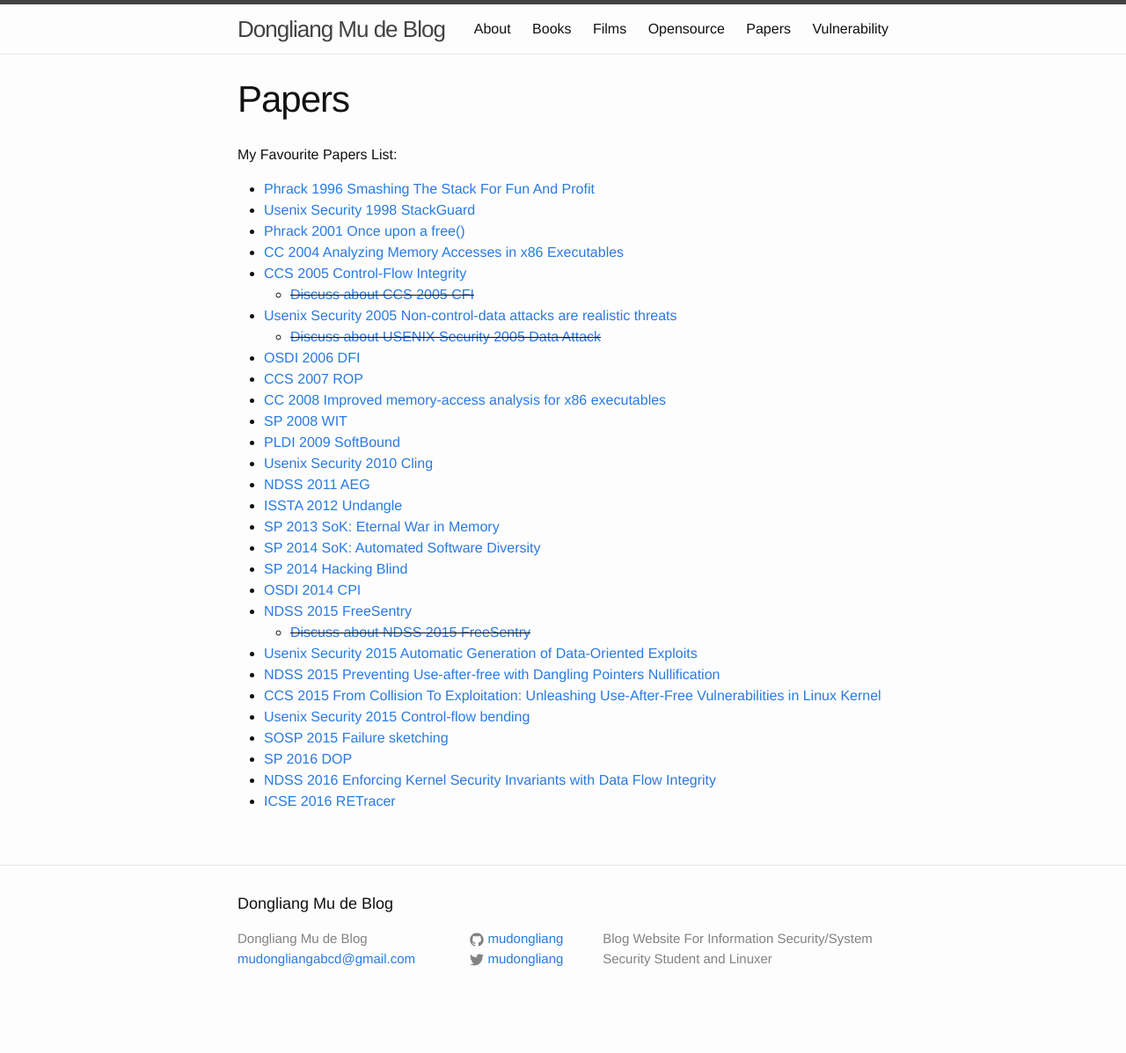
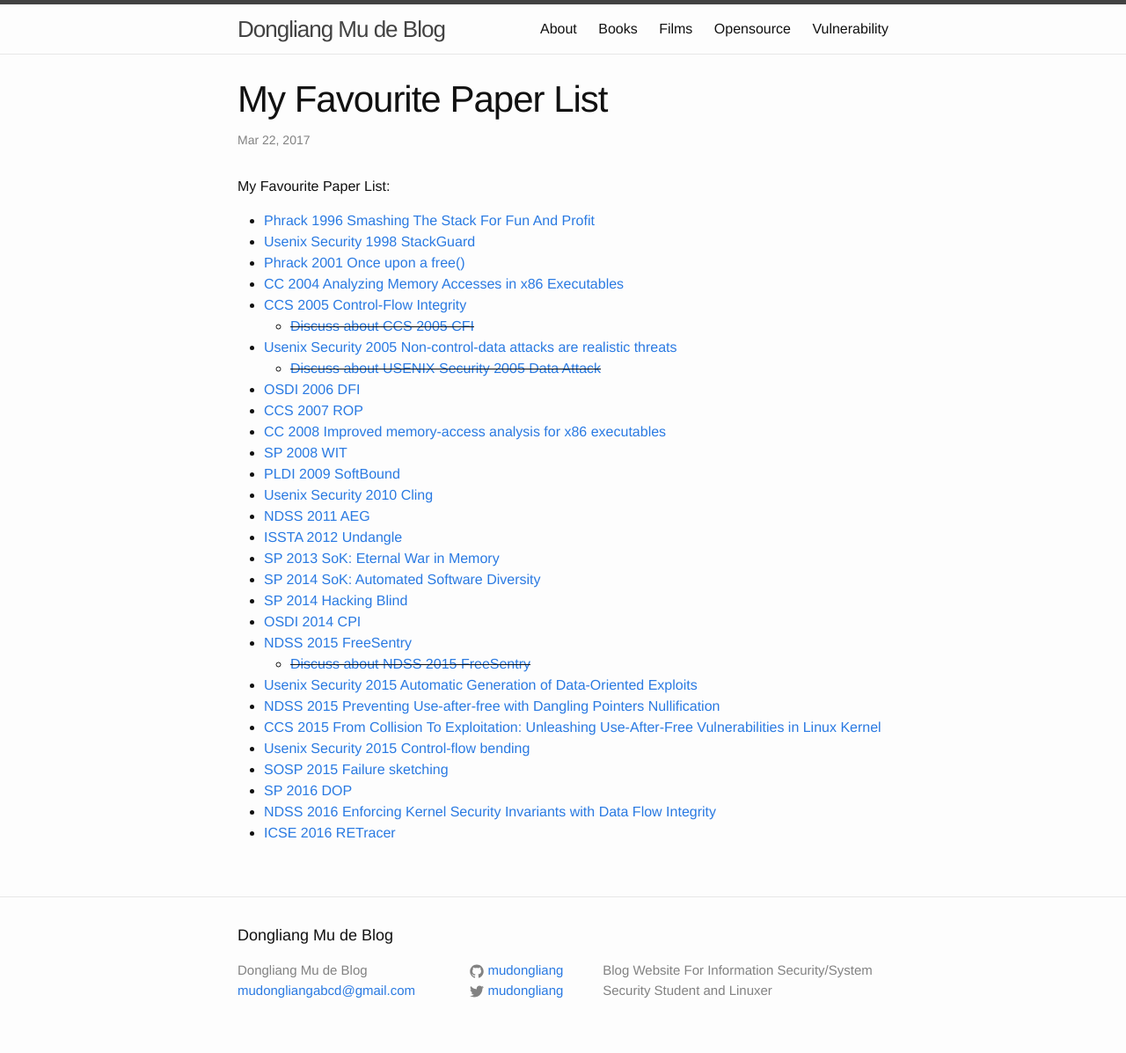
Before and after one commit to mudongliang/mudongliang.github.io, a Jekyll site: the page built from _posts/2017-03-22-my-favourite-paper-list.md, in a window 1280 px wide. Shown: the whole page at 88% size. Built offline with Jekyll 4.4.1, drawn with Linux system fonts in a browser that asks for light colours; before the commit the page ends 1161 px from its top, so only the background shows below that.

Commit message:
remove paper section and modify it as a post

```diff
--- a/papers/papers.md
+++ b/_posts/2017-03-22-my-favourite-paper-list.md
@@ -1,10 +1,13 @@
 ---
-layout: page
-title: "Papers"
+layout: post
+title: "My Favourite Paper List"
+date: 2017-03-22
 description: ""
+category:
+tags: []
 ---
 
-My Favourite Papers List:
+My Favourite Paper List:
 
 
 - [Phrack 1996 Smashing The Stack For Fun And Profit](http://phrack.org/issues/49/14.html)
```
